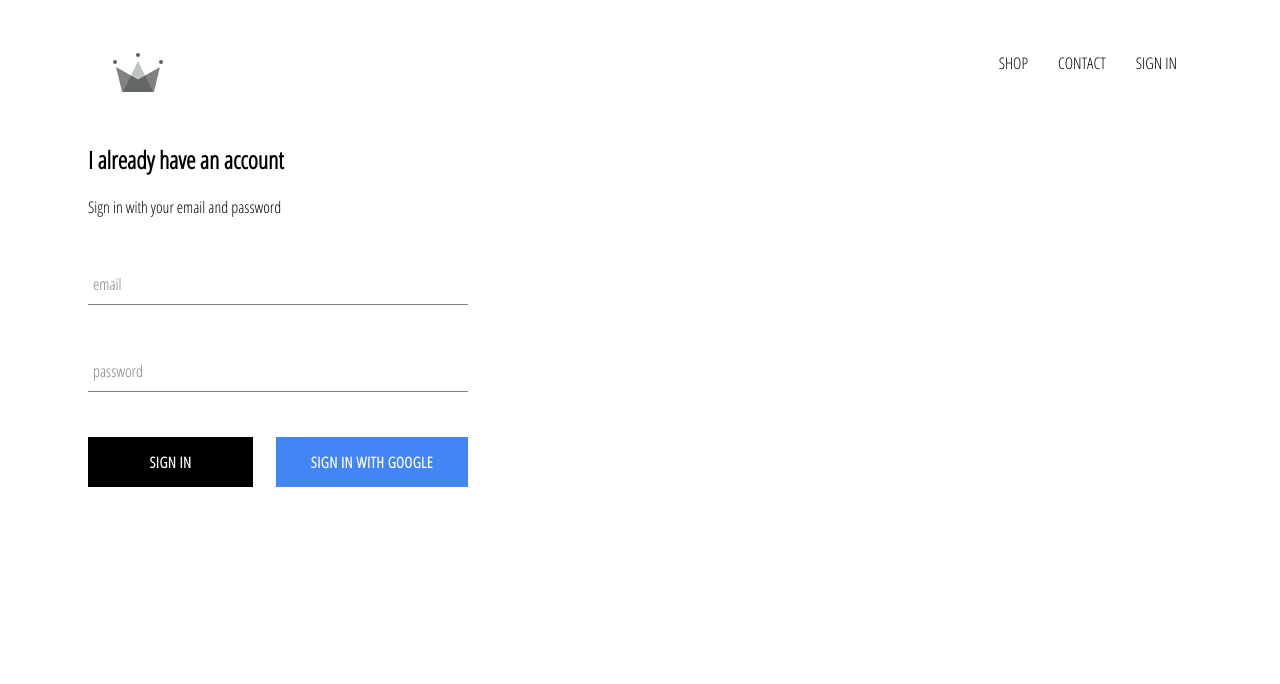
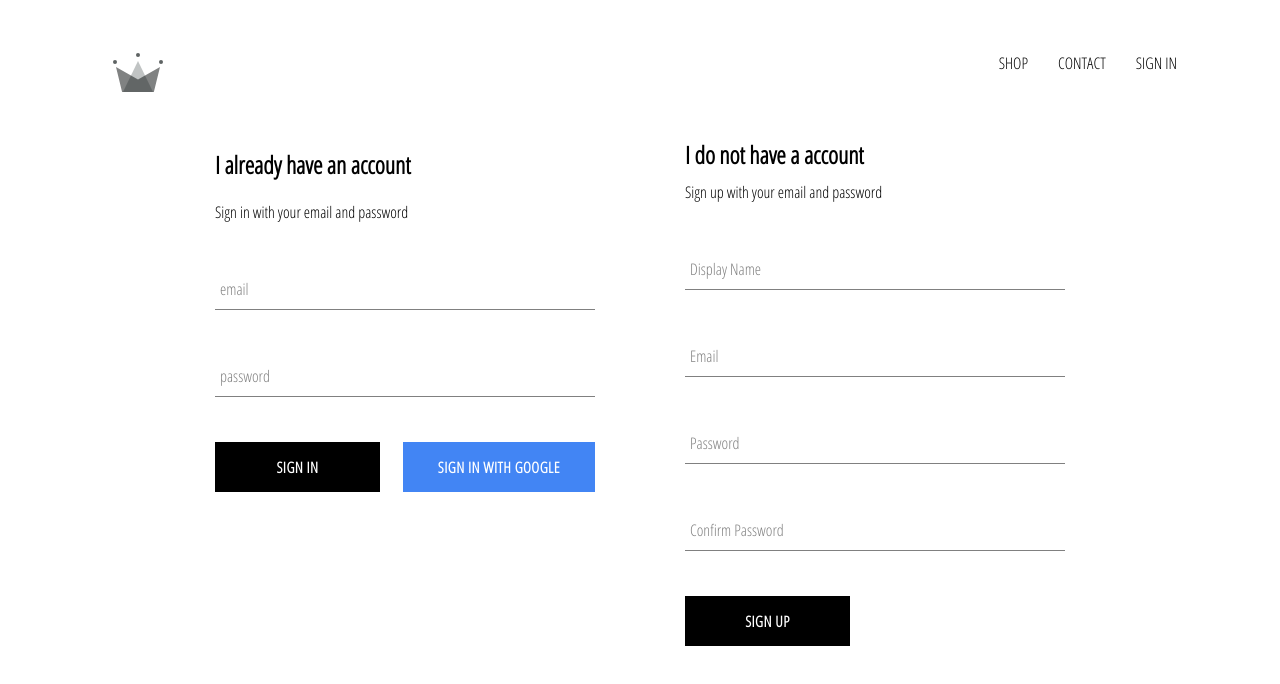
Before and after one commit to Rythae/crwn-clothing, a React (Create React App) app: page /signin in a window 1280 px wide. Shown: the top 684 px of the page. Built offline with nearby package versions, Linux system fonts and the light colour scheme; no server answers.

Commit message:
implemented firebase utils, included ability to store authenticated users into firestore database

```diff
--- a/src/App.js
+++ b/src/App.js
@@ -7,7 +7,7 @@
 import ShopPage from './pages/shop/shop.component'
 import SignInAndSignUpPage from './pages/sign-in-and-sign-up/sign-in-and-sign-up.component'
 import Header from './components//header/header.component'
-import { auth } from './firebase/firebase.utils'
+import { auth, createUserProfileDocument } from './firebase/firebase.utils'
 
 
 class App extends React.Component {
@@ -22,9 +22,23 @@
   unsubscribeFromAuth = null
 
   componentDidMount() {
-    this.unsubscribeFromAuth = auth.onAuthStateChanged(user => {
-      this.setState({ currentUser:  user })
-      console.log(user)
+    this.unsubscribeFromAuth = auth.onAuthStateChanged(async userAuth => {
+      // this.setState({ currentUser:  user })
+    if(userAuth) {
+      const userRef = await createUserProfileDocument(userAuth)
+
+      userRef.onSnapshot(snapShot => {
+        this.setState({
+          currentUser: {
+            id: snapShot.id,
+            ...snapShot.data()
+          }
+        })
+        console.log(this.state)
+      })
+    }
+    this.setState({ currentUser: userAuth })
+      // console.log(user)
     })
   }
 
--- /dev/null
+++ b/src/components/sign-up/sign-up.component.jsx
@@ -0,0 +1,101 @@
+import React from 'react'
+
+import FormInput from '../../components/form-input/form-input.component'
+import CustomButton from '../../components//custom-button//custom-button.component'
+
+import { auth, createUserProfileDocument } from '../../firebase/firebase.utils'
+
+import './sign-up.styles.scss'
+
+class SignUp extends React.Component {
+    constructor(props) {
+        super(props)
+
+        this.state = {
+            displayName: '',
+            email: '',
+            password: '',
+            confirmPassword: ''
+        }
+    }
+
+    handleSubmit = async event => {
+        event.preventDefault()
+
+        const { displayName, email, password, confirmPassword } = this.state
+
+        if(password !== confirmPassword) {
+            alert("passwords don't match")
+            return
+        }
+
+        try {
+            const { user } = await auth.createUserWithEmailAndPassword(email, password)
+            await createUserProfileDocument(user, { displayName })
+
+            this.setState ({
+                displayName: '',
+                email: '',
+                password: '',
+                confirmPassword: ''
+            })
+
+        } catch (error) {
+            console.error(error)
+        }
+    }
+
+    handleChange = event => {
+        const { name, value } = event.target
+
+        this.setState({ [name]: value })
+    }
+
+    render () {
+        const { displayName, email, password, confirmPassword } = this.state
+
+        return (
+            <div className='sign-up'>
+                <h2 className='title'>I do not have a account</h2>
+                <span>Sign up with your email and password</span>
+                <form className='sign-up-form' onSubmit={this.handleSubmit}>
+                    <FormInput
+                        type='text'
+                        name='displayName'
+                        value={displayName}
+                        onChange={this.handleChange}
+                        label='Display Name'
+                        required
+                    />
+                    <FormInput
+                        type='email'
+                        name='email'
+                        value={email}
+                        onChange={this.handleChange}
+                        label='Email'
+                        required
+                    />
+                    <FormInput
+                        type='password'
+                        name='password'
+                        value={password}
+                        onChange={this.handleChange}
+                        label='Password'
+                        required
+                    />
+                    <FormInput
+                        type='password'
+                        name='confirmPassword'
+                        value={confirmPassword}
+                        onChange={this.handleChange}
+                        label='Confirm Password'
+                        required
+                    />
+                    <CustomButton type='submit'>SIGN UP</CustomButton>
+                </form>
+            </div>
+        )
+    }
+}
+
+export default SignUp
--- /dev/null
+++ b/src/components/sign-up/sign-up.styles.scss
@@ -0,0 +1,9 @@
+.sign-up {
+    display: flex;
+    flex-direction: column;
+    width: 380px;
+
+    .title {
+        margin: 10px 0;
+    }
+}
--- a/src/firebase/firebase.utils.js
+++ b/src/firebase/firebase.utils.js
@@ -13,6 +13,31 @@
     measurementId: "G-64G3914L0P"
   }
 
+export const createUserProfileDocument = async (userAuth, additionalData) => {
+  if(!userAuth) return
+
+  const userRef = firestore.doc(`users/${userAuth.uid}`)
+
+  const snapShot = await userRef.get()
+
+  if(!snapShot.exists) {
+    const { displayName, email } = userAuth
+    const createdAt = new Date()
+
+    try {
+      await userRef.set({
+        displayName,
+        email,
+        createdAt,
+        ...additionalData
+      })
+    } catch (error) {
+      console.log('error creating user', error.message)
+    }
+  }
+  return userRef
+}
+
 firebase.initializeApp(config)
 
 export const auth = firebase.auth()
--- a/src/pages/sign-in-and-sign-up/sign-in-and-sign-up.component.jsx
+++ b/src/pages/sign-in-and-sign-up/sign-in-and-sign-up.component.jsx
@@ -1,12 +1,14 @@
 import React from 'react'
 
 import SignIn from '../../components/sign-in/sign-in.component'
+import SignUp from '../../components/sign-up/sign-up.component'
 
 import '../sign-in-and-sign-up/sign-in-and-sign-up.styles.scss'
 
 const SignInAndSignUpPage = () => (
     <div className="sign-in-and-sign-up">
         <SignIn />
+        <SignUp />
     </div>
 )
 
--- a/src/pages/sign-in-and-sign-up/sign-in-and-sign-up.styles.scss
+++ b/src/pages/sign-in-and-sign-up/sign-in-and-sign-up.styles.scss
@@ -0,0 +1,6 @@
+.sign-in-and-sign-up {
+    width: 850px;
+    display: flex;
+    justify-content: space-between;
+    margin: 30px auto;
+}
```
